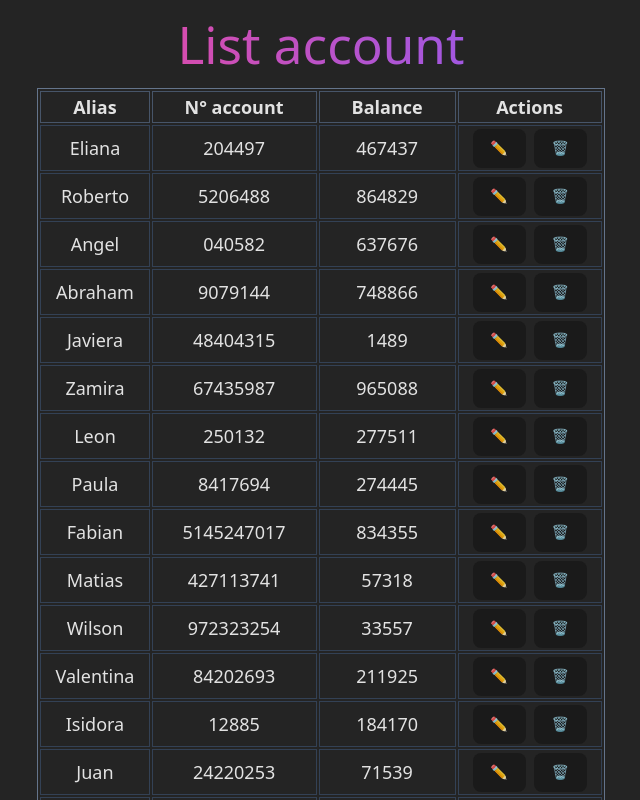
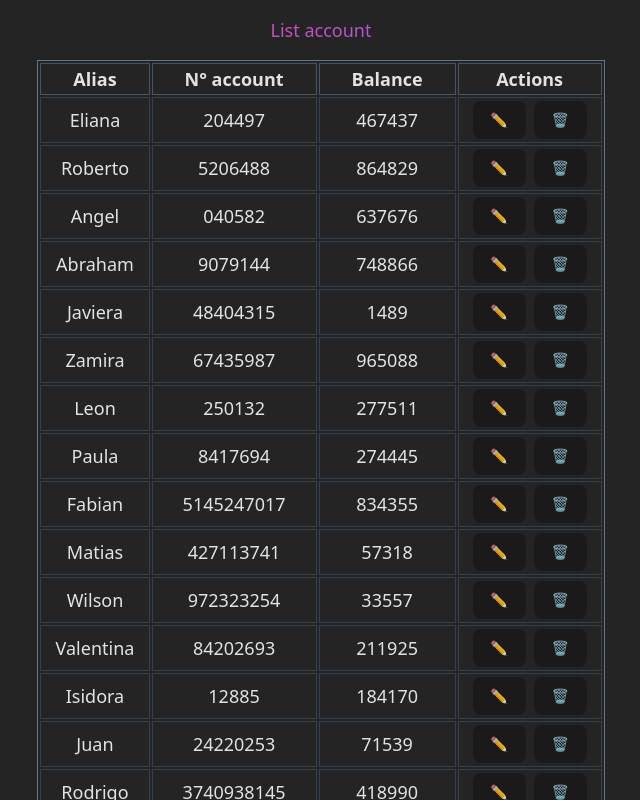
Before and after one commit to HoroJoel/Table, a React (Vite) app: page / in a window 1280 px wide. Shown: the top 800 px of the page, without its empty margins (319-959 px from the left). Built offline with nearby package versions, Linux system fonts and the light colour scheme.

Commit message:
ship: Title page

```diff
--- a/package.json
+++ b/package.json
@@ -1,5 +1,9 @@
 {
+<<<<<<< HEAD
   "name": "table",
+=======
+  "name": "tabla",
+>>>>>>> 59e6a30 (ship: Title page)
   "private": true,
   "version": "0.0.0",
   "type": "module",
--- a/src/App.jsx
+++ b/src/App.jsx
@@ -5,7 +5,7 @@
 function App() {
   return (
     <>
-      <h1 className="bg-clip-text text-transparent bg-gradient-to-r from-pink-500 to-violet-500 m-4">
+      <h1 className=" text-lg  bg-clip-text text-transparent bg-gradient-to-r from-pink-500 to-violet-500 m-4">
         List account
       </h1>
       <AccountTable data={data} />
```
Also changed, not shown: 1 other file (tests, documents, lock files or other folders).
